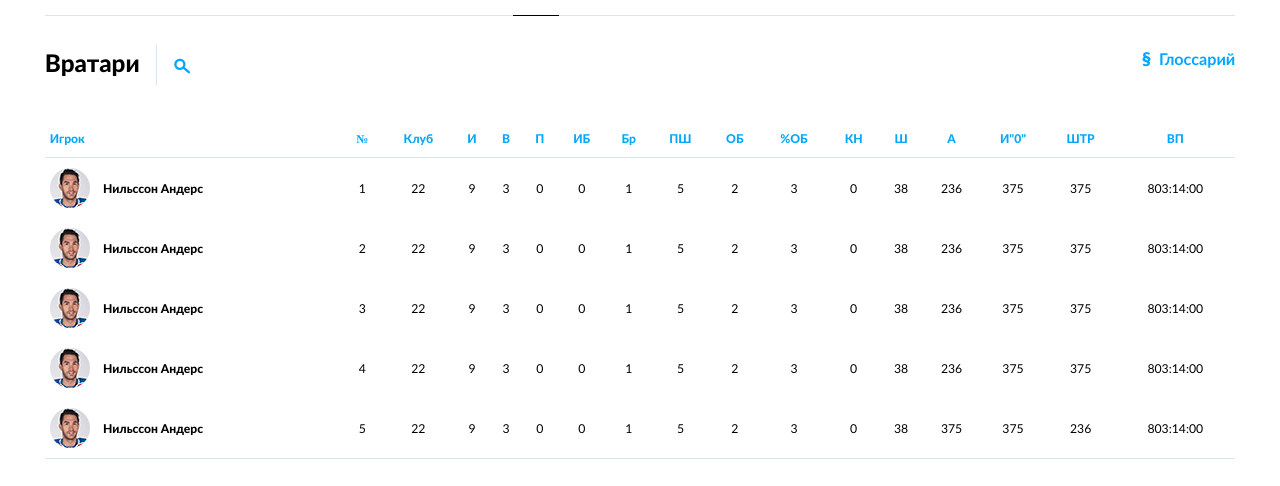
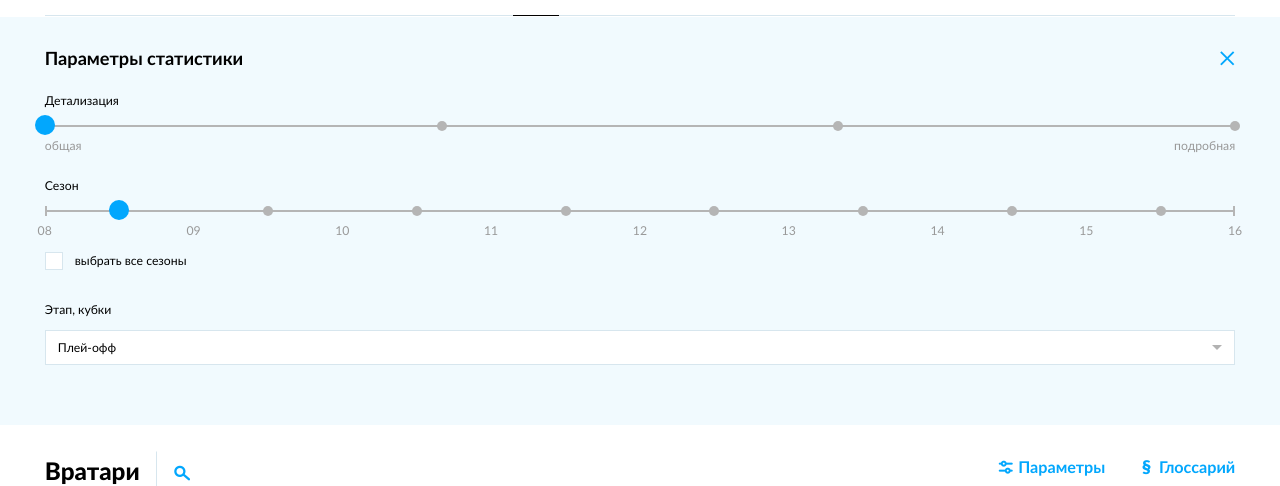
Before and after one commit to AICMedia/KHLadaptive, a plain HTML site: page statistics_personal.html in a window 1280 px wide. Shown: the part 316-802 px from the top of the page. Drawn offline with nearby package versions, Linux system fonts and the light colour scheme.

Commit message:
Статистика

```diff
--- a/css/main.css
+++ b/css/main.css
@@ -2142,6 +2142,7 @@ table img {
 .e-params_close {
   position: absolute;
   right: 3.5%;
+  display: none;
   z-index: 9;
 }
 .e-params_close:before {
@@ -2902,8 +2903,18 @@ table img {
 .e-params_btn {
   display: inline;
 }
+
+.e-params_close {
+  display: block;
+}
 /******************************* Statistics Page end ******************************/
 
+}
+
+@media (min-width:1280px) {
+  .m-statistic_parameters {
+    display: block !important;
+  }
 }
 
 
--- a/statistics_personal.html
+++ b/statistics_personal.html
@@ -320,6 +320,7 @@
       <div class="m-top_panel">
         <div class="b-float_panel m-statistic_parameters">
           <div class="b-float_panel_cover">
+            <a href="#" class="e-params_close"></a>
             <form class="b-float_panel_block">
               <h5 class="b-float_panel_title">Параметры статистики</h5>
 
@@ -390,6 +391,7 @@
                   </form>
 
                   <div class="m-fr">
+                    <span id="s-params_1" class="e-params_btn">Параметры</span>
                     <span id="s-gloss_1" class="e-gloss_btn">Глоссарий</span>
                   </div>
                 </div>
@@ -616,6 +618,7 @@
                   </form>
 
                   <div class="m-fr">
+                    <span id="s-params_1" class="e-params_btn">Параметры</span>
                     <span id="s-gloss_1" class="e-gloss_btn">Глоссарий</span>
                   </div>
                 </div>
@@ -905,6 +908,7 @@
                   </form>
 
                   <div class="m-fr">
+                    <span id="s-params_1" class="e-params_btn">Параметры</span>
                     <span id="s-gloss_1" class="e-gloss_btn">Глоссарий</span>
                   </div>
                 </div>
```
Also changed, not shown: statistics.html (+2 -0 lines).
